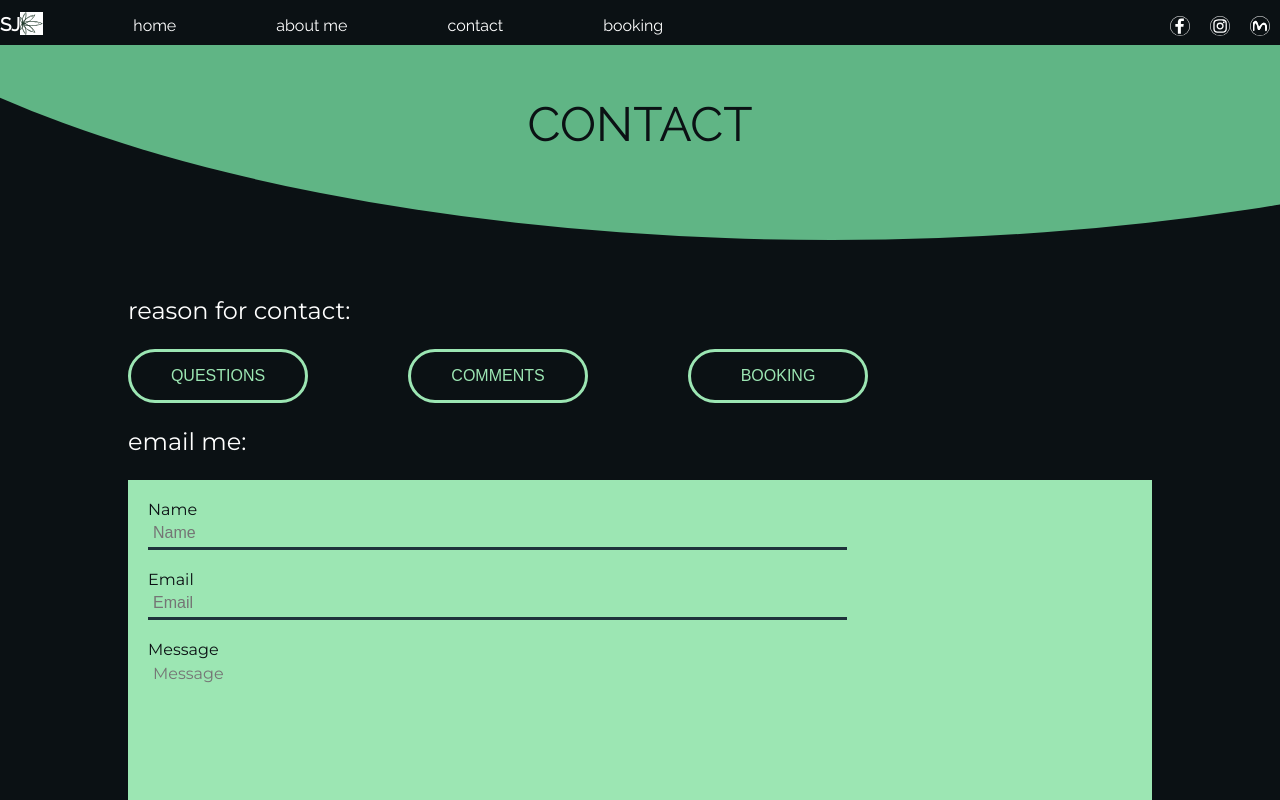
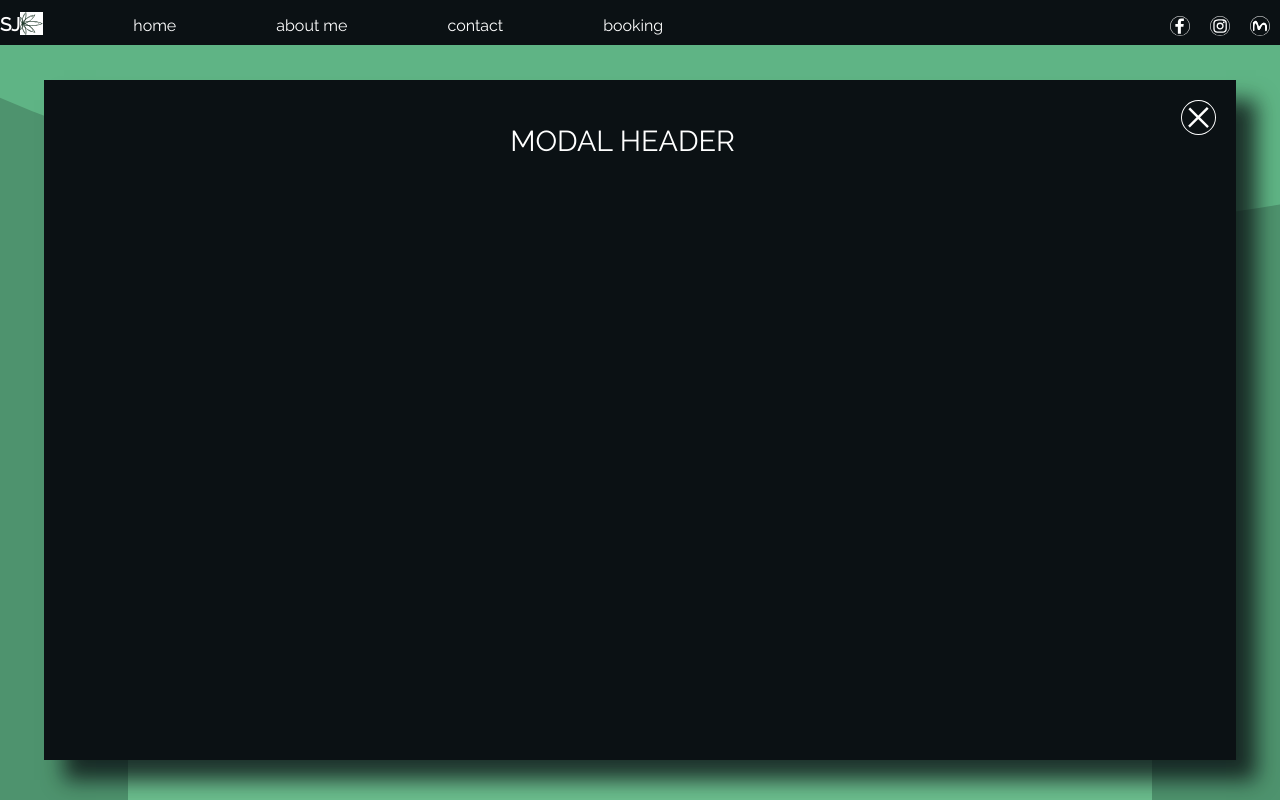
Before and after one commit to victoria-jones/jain-website, a React (Create React App) app: page /contact in a window 1280 px wide. Shown: the top 800 px of the page. Built offline with nearby package versions, Linux system fonts and the light colour scheme; the HTML template or start-up script is replaced by a standard one.

Commit message:
added model
current testing, set to popup automatically, nothing filled in

```diff
--- a/src/App.js
+++ b/src/App.js
@@ -7,11 +7,19 @@ import BookPage from './main/book';
 import Error404 from './main/404error';
 import Nav from './nav/navigation';
 import SocialNav from './nav/socialNav';
+import Modal from './main/components/modal';
 import Footer from './footer/footer';
 import { BrowserRouter as Router, Switch, Route, Link} from 'react-router-dom';
 import ScrollToTop from './js/scrolltotop';
 
 class App extends Component {
+  constructor(props){
+    super(props);
+    this.state = {
+      displayModal: true
+    };
+    this.showModal = this.showModal.bind(this);
+  }
 
   render() {
     return (
@@ -25,10 +33,18 @@ class App extends Component {
         </header>
 
             <main>
+            <Modal
+              displayModal={this.state.displayModal}
+              showModal={this.showModal}
+            />
                 <Switch>
                   <Route exact path="/" component={HomePage} />
                   <Route path="/about_me" component={AboutPage} />
-                  <Route path="/contact" component={ContactPage} />
+                  <Route path="/contact" render={(props) =>
+                    <ContactPage {...props}
+                      showModal={this.showModal}
+                    />}
+                  />
                   <Route path="/booking" component={BookPage} />
                   <Route component={Error404} />
                 </Switch>
@@ -39,6 +55,21 @@ class App extends Component {
       </div>
     );
   }
+
+  showModal(boolChange) {
+    switch(boolChange) {
+      case 'close':
+        this.setState({
+          displayModal: false
+        });
+        break;
+      case 'open':
+        this.setState({
+          displayModal: true
+        });
+        break;
+    }
+  }
 }
 
 export default App;
--- a/src/css/styles.css
+++ b/src/css/styles.css
@@ -441,6 +441,36 @@ footer {
   #error404 p {
     text-align: left; }
 
+/*** Modal ***/
+.modalWrapper {
+  z-index: 9999;
+  position: fixed;
+  width: 100%;
+  height: 100%;
+  top: 0;
+  right: 0;
+  background-color: rgba(96, 181, 133, 0.8); }
+  .modalWrapper #modal {
+    width: 90%;
+    height: 80%;
+    margin: 10vh auto;
+    padding: 20px;
+    background-color: #0b1114;
+    -webkit-box-shadow: 20px 20px 20px rgba(11, 17, 20, 0.8);
+    box-shadow: 20px 20px 20px rgba(11, 17, 20, 0.8);
+    color: #FFF; }
+    .modalWrapper #modal .closeBtn {
+      width: 35px;
+      height: 35px;
+      float: right; }
+      .modalWrapper #modal .closeBtn:hover {
+        cursor: pointer; }
+    .modalWrapper #modal h2 {
+      text-align: center;
+      text-transform: uppercase;
+      font-weight: 100;
+      font-size: 1.8em; }
+
 /*.App-header {
   background-color: $blackBlue;
   min-height: 100vh;
--- a/src/js/calendar.js
+++ b/src/js/calendar.js
@@ -7,7 +7,6 @@ class Calendar extends Component {
       dateObj: new Date(),
       thisMonth: ['Januaray', 'February', 'March', 'April', 'May', 'June', 'July', 'August', 'September', 'October', 'November', 'December'],
       daysInMonth: 0,
-      year: "",
       today: new Date(),
     };
     this.transitionMonth = this.transitionMonth.bind(this);
--- /dev/null
+++ b/src/main/components/modal.js
@@ -0,0 +1,39 @@
+import React, { Component } from 'react';
+
+class Modal extends Component {
+
+  render() {
+    if (this.props.displayModal) {
+      return(
+
+          <div class="modalWrapper">
+            <section id="modal">
+              <img src="images/icons/close_icon.svg" class="closeBtn" alt="close window button" title="close button"
+                  onClick={() => this.props.showModal('close')}
+              />
+              <h2 id="modalHead">Modal Header</h2>
+              <section id="modalBody">
+              </section>
+            </section>
+          </div>
+
+      );
+    } else {
+      return null;
+    }
+  }
+
+  fillThankYou() {
+    let modalH2 = document.getElementById("modalHead");
+    let modalBody = document.getElementById("modalBody");
+
+    modalH2.innerHTML = "Thank you!";
+
+  }
+
+  fillForm() {
+
+  }
+}
+
+export default Modal;
--- a/src/main/contact.js
+++ b/src/main/contact.js
@@ -28,7 +28,7 @@ class ContactPage extends Component {
             <input id="email" type="email" placeholder="Email" />
             <label for="message">Message</label>
             <textarea id="message" placeholder ="Message"></textarea>
-            <button>Send</button>
+            <button id="contactFormSend">Send</button>
           </div>
           </section>
         </form>
--- a/src/scss/styles.scss
+++ b/src/scss/styles.scss
@@ -489,6 +489,35 @@ button {
     text-align: left;
   }
 }
+/*** Modal ***/
+.modalWrapper {
+  z-index: 9999;
+  position: fixed;
+  width: 100%; height: 100%;
+  top: 0;
+  right: 0;
+  background-color: $mainGreenT;
+  #modal {
+    width: 90%; height: 80%;
+    margin: 10vh auto;
+    padding: 20px;
+    background-color: $blackBlue;
+    box-shadow: 20px 20px 20px $blackBlueT;
+    color: $white;
+    .closeBtn {
+      width: 35px; height: 35px;
+      float: right;
+      &:hover {
+        cursor: pointer;
+      }
+    }
+    h2 {
+      text-align: center;
+      text-transform: uppercase;
+      font-weight: 100; font-size: 1.8em;
+    }
+  }
+}
 /*.App-header {
   background-color: $blackBlue;
   min-height: 100vh;
--- a/src/scss/variables.scss
+++ b/src/scss/variables.scss
@@ -12,6 +12,10 @@ $blue: #02424e;
 $blackBlue: #0b1114;
 $white: #FFF;
 
+//transparentColors
+$mainGreenT: rgba(96, 181, 133, .8);
+$blackBlueT: rgba(11, 17, 20, .8);
+
 //gradient
 $greenToBlue: linear-gradient(130deg, #60b585, #1f323b);
 
```
Also changed, not shown: public/images/icons/close_icon.svg (added).
